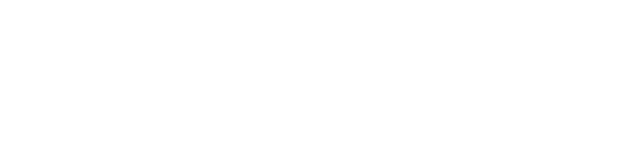
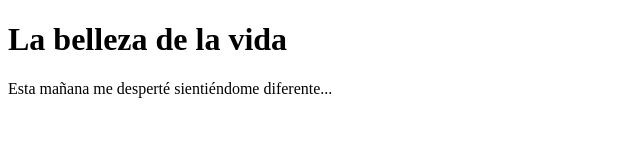
Before and after one commit to jjsilva19/prueba_utl, a plain HTML site: page index.html in a window 1280 px wide. Shown: the whole page, without its empty margins (0-640 px from the left). Drawn offline with Linux system fonts and the light colour scheme.

Commit message:
insertar body

```diff
--- a/index.html
+++ b/index.html
@@ -6,6 +6,7 @@
     <title>Git VSCODE</title>
 </head>
 <body>
-
+    <h1>La belleza de la vida</h1>
+    <p>Esta mañana me desperté sientiéndome diferente...</p>
 </body>
 </html>
```
